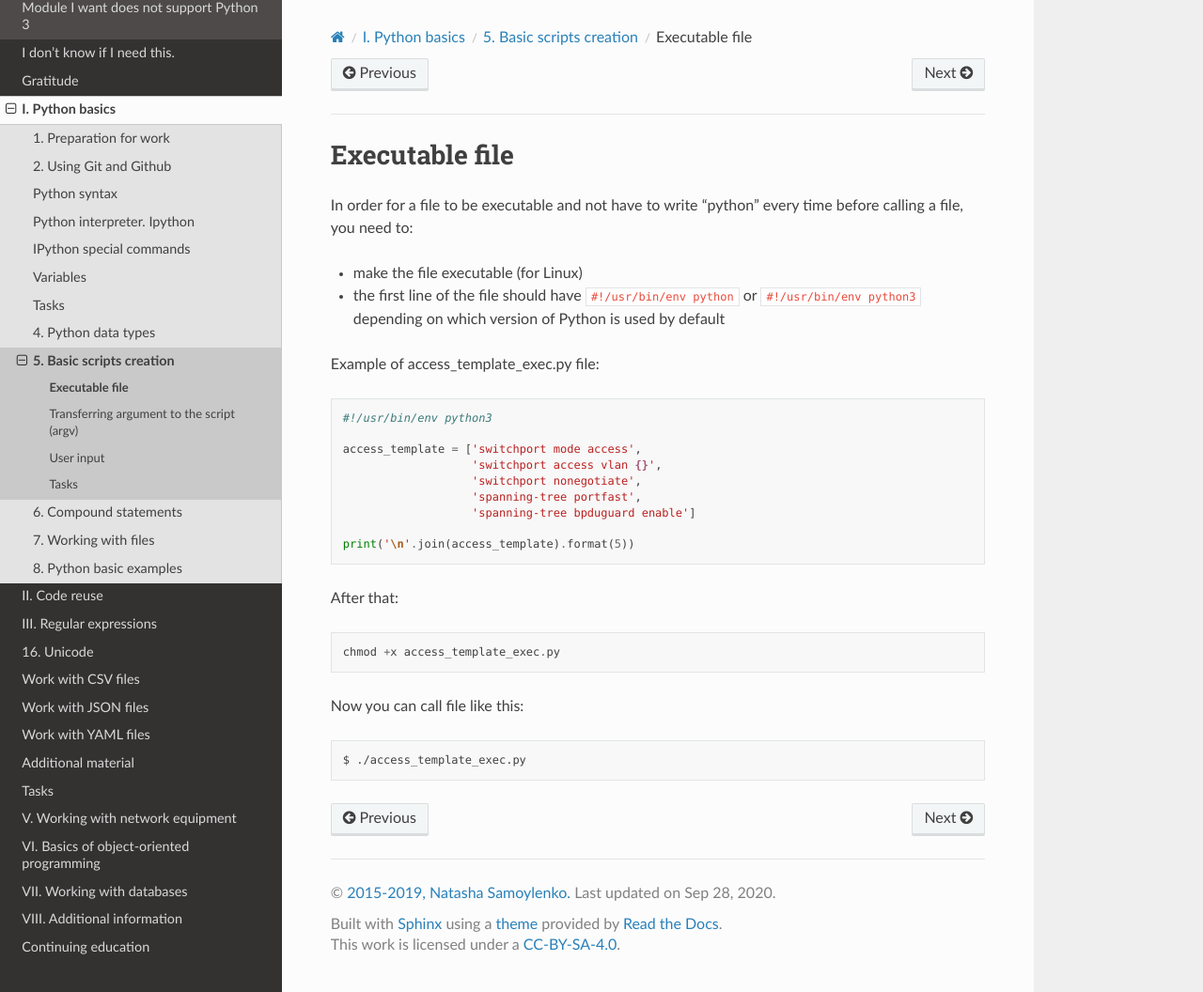
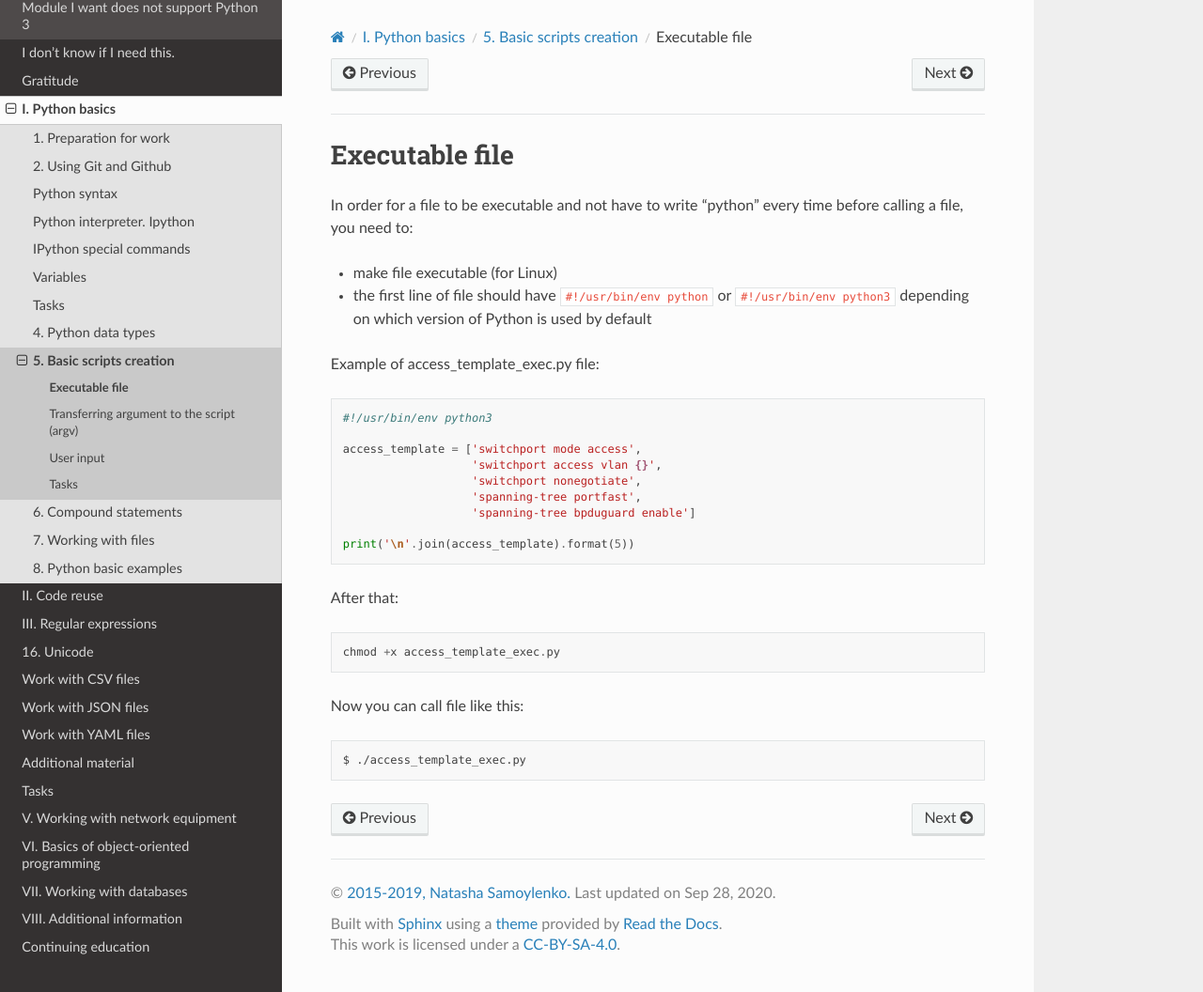
Before and after one commit to natenka/pyneng-book-en, a Sphinx documentation site: the page built from docs/source/book/05_basic_scripts/0_executable.rst, in a window 1280 px wide and 1056 px high. Shown: the whole window at 94% size. Built offline with Sphinx 7.4.7 and the Read the Docs theme 2.0.0, drawn with Linux system fonts in a browser that asks for light colours; pages that are not in the unit, such as notebooks, are missing from menus.

Commit message:
Update 0_executable.rst

```diff
--- a/docs/source/book/05_basic_scripts/0_executable.rst
+++ b/docs/source/book/05_basic_scripts/0_executable.rst
@@ -3,8 +3,8 @@ Executable file
 
 In order for a file to be executable and not have to write "python" every time before calling a file, you need to:
 
-* make the file executable (for Linux)
-* the first line of the file should have ``#!/usr/bin/env python``
+* make file executable (for Linux)
+* the first line of file should have ``#!/usr/bin/env python``
   or ``#!/usr/bin/env python3`` depending on which version of Python is used by default
 
 Example of access_template_exec.py file:
```
